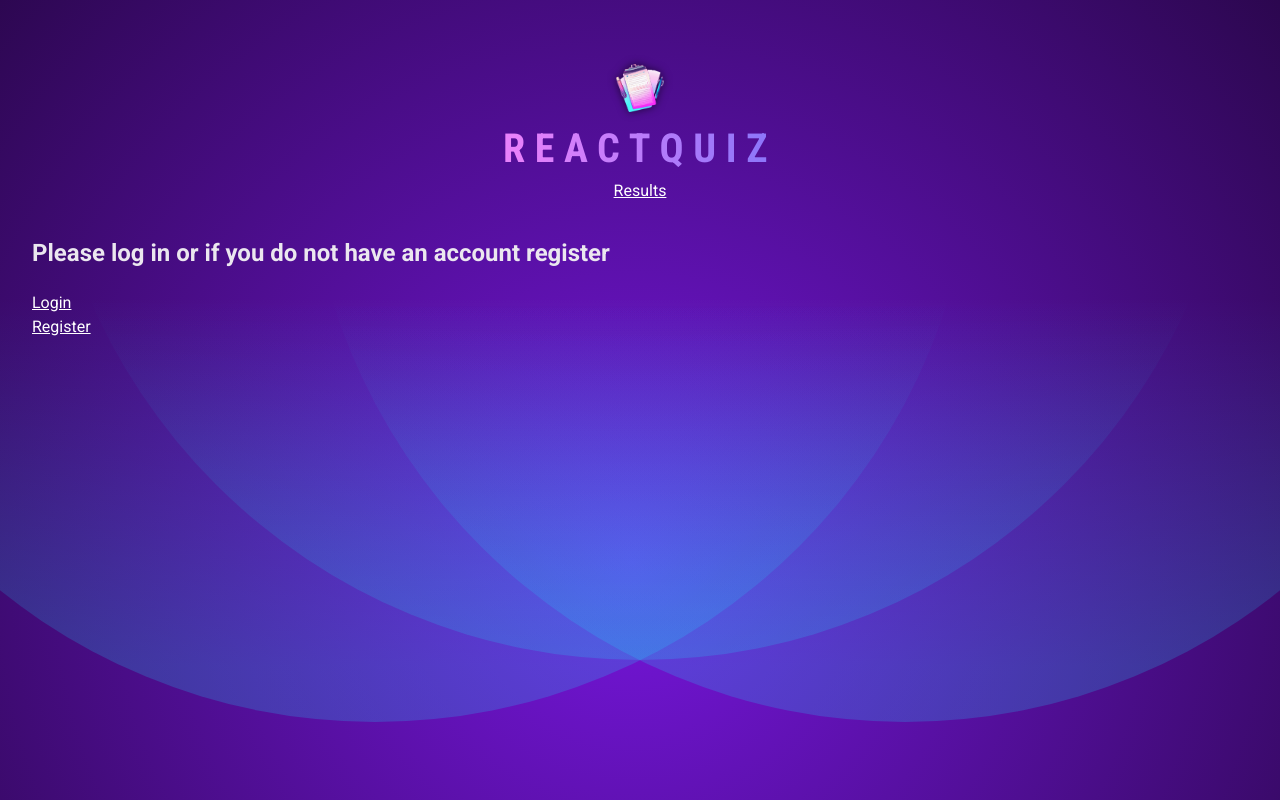
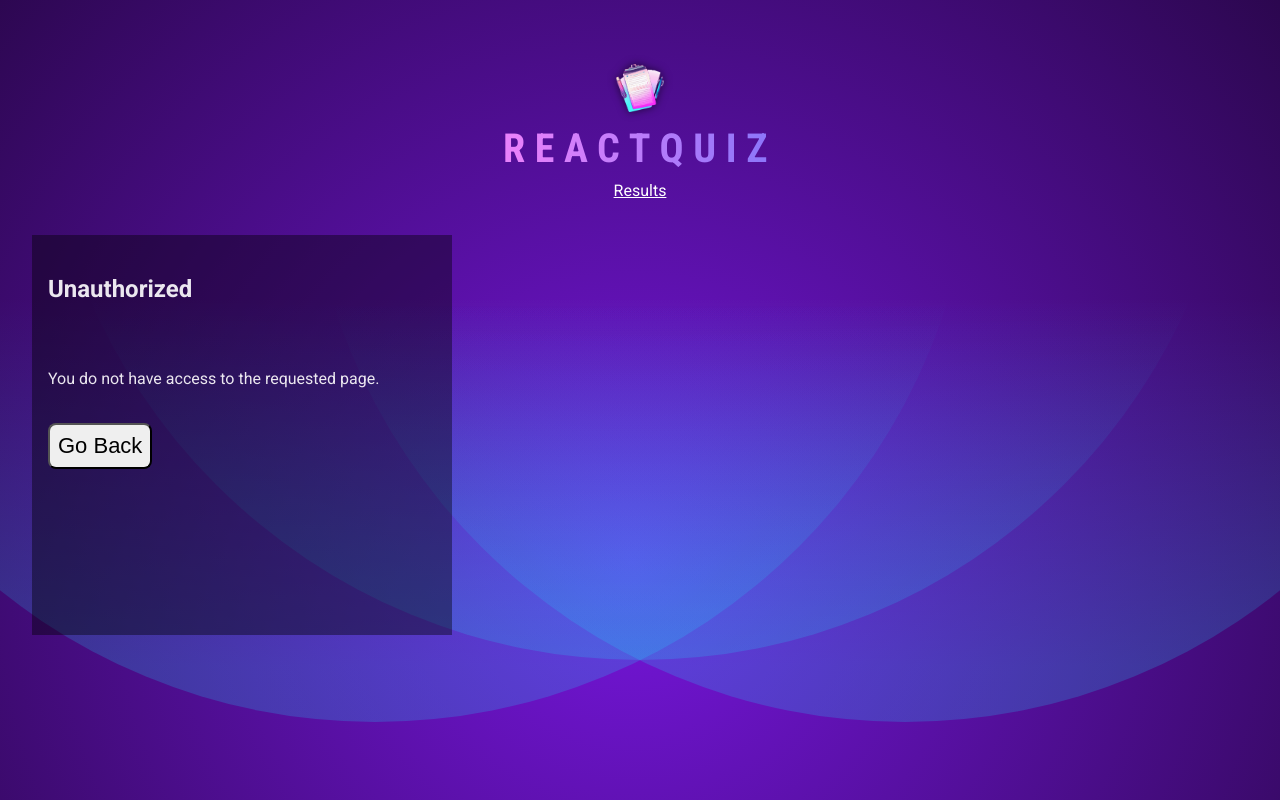
Before and after one commit to lukacc008/testing-platform, a React (Vite) app: page /unauthorized in a window 1280 px wide. Built offline with nearby package versions, Linux system fonts and the light colour scheme.

Commit message:
Role based authorization works for results. It still does not work as I want.

```diff
--- a/src/App.jsx
+++ b/src/App.jsx
@@ -4,6 +4,14 @@ import { Route, Routes } from "react-router-dom"; // Removed BrowserRouter
 import Login from "./components/Login";
 import Register from "./components/Register";
 import UserTable from "./components/UserTable";
+import Unauthorized from "./components/Unauthorized";
+import RequireAuth from "./components/RequireAuth";
+
+const ROLES = {
+  User: 2001,
+  Editor: 1984,
+  Admin: 5150,
+};
 
 function App() {
   return (
@@ -12,9 +20,12 @@ function App() {
       <main>
         <Routes>
           <Route path="*" element={<Quiz />} />
+          <Route path="unauthorized" element={<Unauthorized />} />
           <Route path="register" element={<Register />} />
           <Route path="login" element={<Login />} />
-          <Route path="results" element={<UserTable />} />
+          <Route element={<RequireAuth allowedRoles={[ROLES.Admin]} />}>
+            <Route path="results" element={<UserTable />} />
+          </Route>
           {/* other routes */}
         </Routes>
       </main>
--- /dev/null
+++ b/src/components/RequireAuth.jsx
@@ -0,0 +1,17 @@
+import { useLocation, Navigate, Outlet } from "react-router-dom";
+import useAuth from "../hooks/useAuth";
+
+const RequireAuth = ({ allowedRoles }) => {
+    const { auth } = useAuth();
+    const location = useLocation();
+
+    return (
+        auth?.roles?.find(role => allowedRoles?.includes(role))
+            ? <Outlet />
+            : auth?.user
+                ? <Navigate to="/unauthorized" state={{ from: location }} replace />
+                : <Navigate to="/login" state={{ from: location }} replace />
+    );
+}
+
+export default RequireAuth;
--- /dev/null
+++ b/src/components/Unauthorized.jsx
@@ -0,0 +1,20 @@
+import { useNavigate } from "react-router-dom"
+
+const Unauthorized = () => {
+    const navigate = useNavigate();
+
+    const goBack = () => navigate(-1);
+
+    return (
+        <section>
+            <h1>Unauthorized</h1>
+            <br />
+            <p>You do not have access to the requested page.</p>
+            <div className="flexGrow">
+                <button onClick={goBack}>Go Back</button>
+            </div>
+        </section>
+    )
+}
+
+export default Unauthorized
--- /dev/null
+++ b/src/hooks/useAuth.js
@@ -0,0 +1,8 @@
+import { useContext } from "react";
+import AuthContext from "../context/AuthProvider";
+
+const useAuth = () => {
+    return useContext(AuthContext);
+}
+
+export default useAuth;
```
